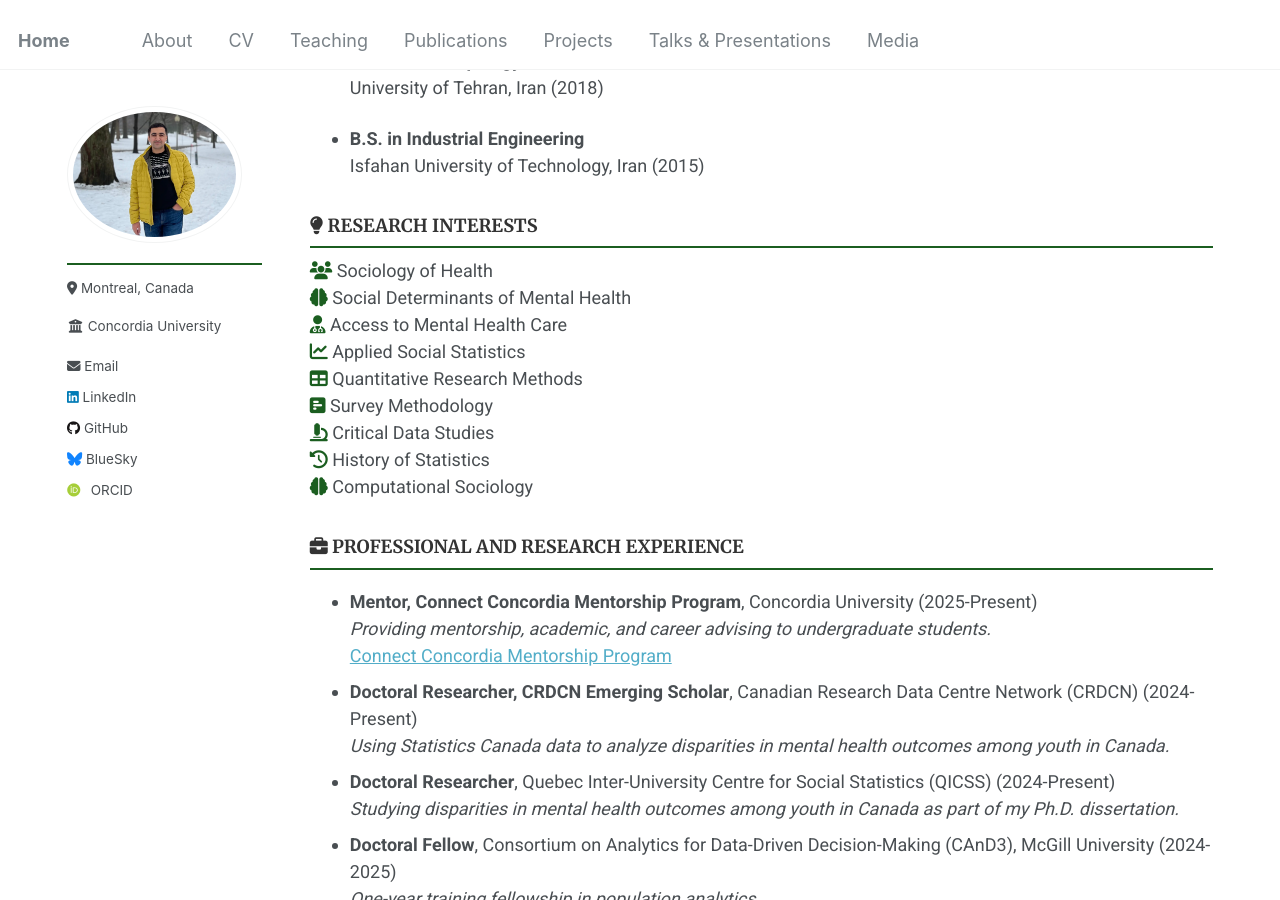
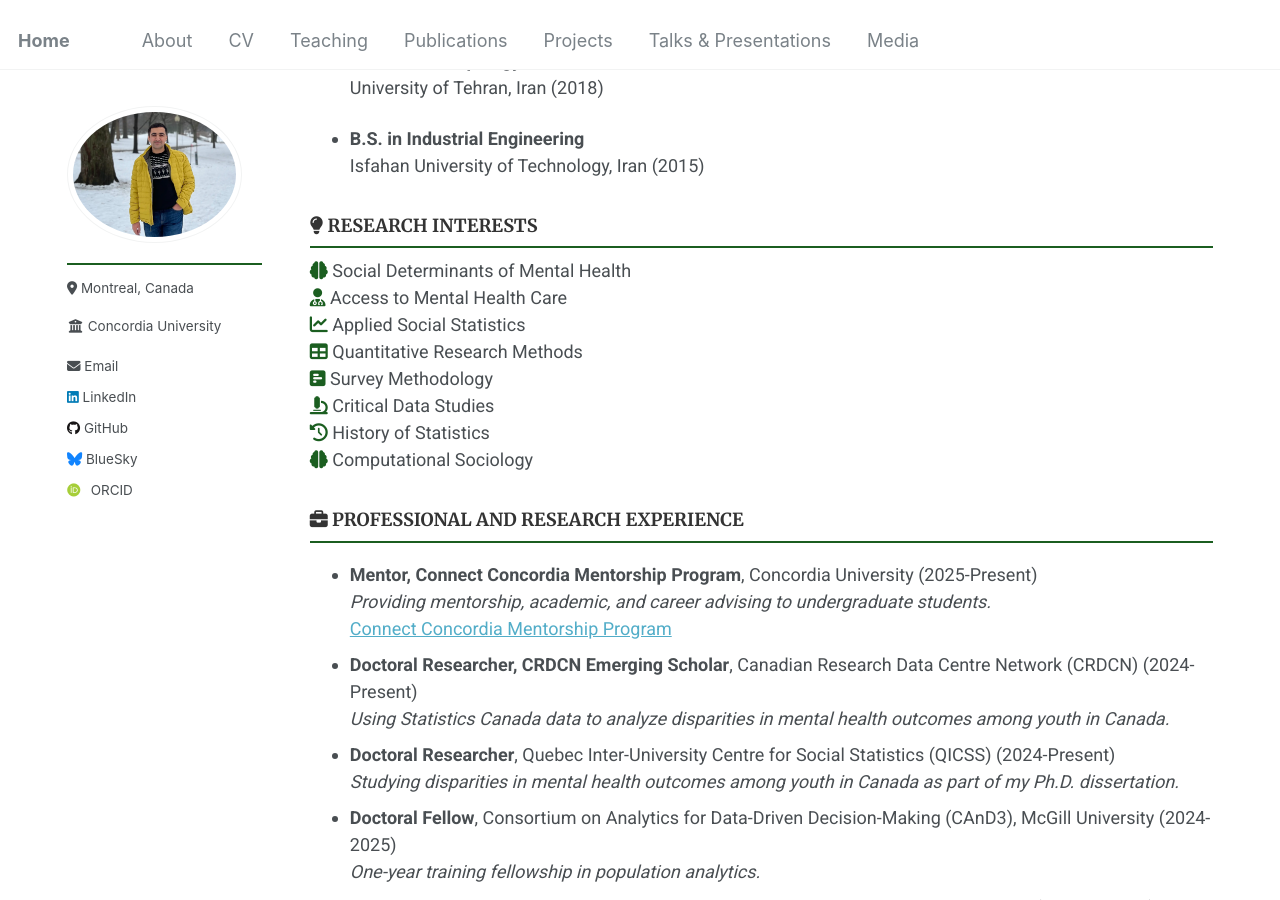
Before and after one commit to Mohsnmonji/mohsnmonji.github.io, a Jekyll site: the page built from _pages/Curriculum Vitae.md, in a window 1280 px wide and 900 px high, scrolled down 333 px. Built offline with Jekyll 4.4.1, drawn with Linux system fonts in a browser that asks for light colours; some web fonts are replaced.

Commit message:
Update Curriculum Vitae.md

```diff
--- a/_pages/Curriculum Vitae.md
+++ b/_pages/Curriculum Vitae.md
@@ -36,7 +36,6 @@ author_profile: true
 <!-- RESEARCH INTERESTS -->
 <h3><i class="fas fa-lightbulb"></i> RESEARCH INTERESTS</h3>
 <div>
-  <i class="fas fa-users" style="color: #1B5E20;"></i> Sociology of Health<br>
   <i class="fas fa-brain" style="color: #1B5E20;"></i> Social Determinants of Mental Health<br>
   <i class="fas fa-user-md" style="color: #1B5E20;"></i> Access to Mental Health Care<br>
   <i class="fas fa-chart-line" style="color: #1B5E20;"></i> Applied Social Statistics<br>
```
